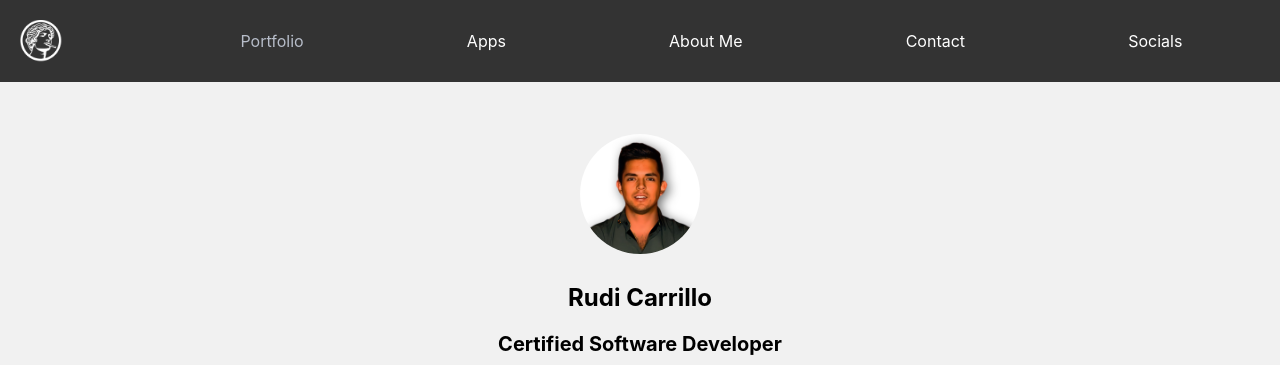
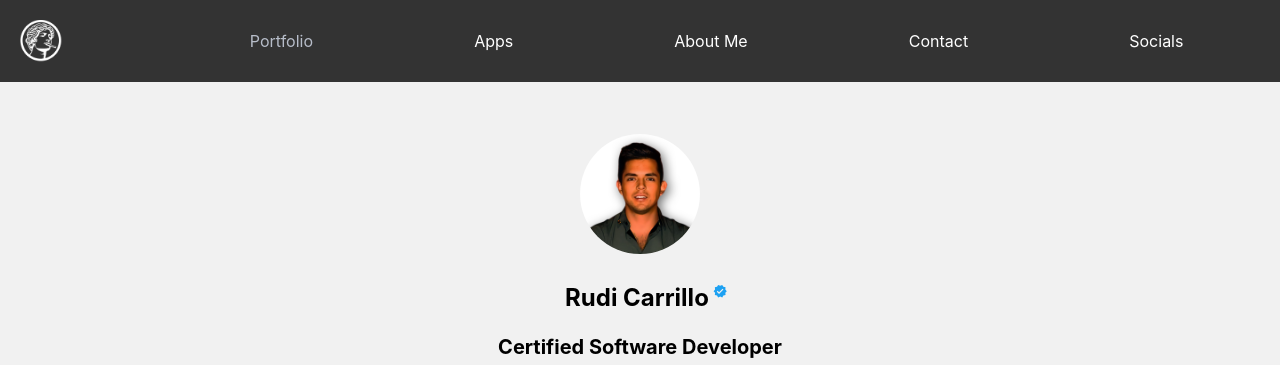
Before and after one commit to rudicarrilloypr/rc-portafolio, a React (Create React App) app: page / in a window 1280 px wide. Shown: the top 365 px of the page. Built offline with nearby package versions, Linux system fonts and the light colour scheme.

Commit message:
Add certified icon

```diff
--- a/src/components/Apps/Apps.jsx
+++ b/src/components/Apps/Apps.jsx
@@ -7,7 +7,7 @@ import "slick-carousel/slick/slick-theme.css";
 
 const projects = [
   {
-    name: "Fortnite new Cosmetics",
+    name: "Fortnite New Cosmetics",
     url: "https://github.com/rudicarrilloypr/fortnite-api",
     demo: "https://fortnite-api-new.netlify.app/",
     description: "Web application that receives updated data from the official Fortnite API and shows the upcoming cosmetics into the game.",
@@ -26,7 +26,7 @@ const projects = [
     name: "Actions App",
     url: "https://github.com/rudicarrilloypr/actions-app",
     demo: "https://actions-app.onrender.com/",
-    description: "Mobile web application where you can manage your budget; you have a list of transactions associated with a category, so that you can see how much money you spent and on what.",
+    description: "Mobile web application where you can manage your budget; you can create a list of transactions associated with a category, so that you can see how much money you spent and on what.",
     builtWith: "ROR, Javascript, CSS, Bootstrap, Node.js.",
     className: "actionsApp"
   },
--- a/src/components/Navbar/navbar.module.css
+++ b/src/components/Navbar/navbar.module.css
@@ -34,7 +34,8 @@
     cursor: pointer;
     color: white;
     text-decoration: none;
-    padding: 0.5rem 1rem;
+    padding: 0.1rem 0.25rem; /* Reducir el padding lateral */
+    margin: 0 0.1rem;
   }
 
   .navbar a:hover, .navbar a.active {
--- a/src/components/Portfolio/Portfolio.jsx
+++ b/src/components/Portfolio/Portfolio.jsx
@@ -1,14 +1,15 @@
 // Portfolio.jsx
 import React from 'react';
 import { FaGithub, FaTwitter, FaInstagram, FaLinkedin } from 'react-icons/fa';
+import { MdVerified } from "react-icons/md";
 import profileImage from '../../assets/rc-white.PNG';
 import styles from './portfolio.module.css';
 
 function Portfolio() {
   return (
     <section id="portfolio" className={styles.portfolio}>
-     <img src={profileImage} alt="Rudi Carrillo" className={styles.profileImage}/>
-      <h1>Rudi Carrillo</h1>
+      <img src={profileImage} alt="Rudi Carrillo" className={styles.profileImage}/>
+      <h1>Rudi Carrillo <MdVerified className={styles.verifiedIcon} /></h1>
       <h2>Certified Software Developer</h2>
       <p>My enthusiasm as a software developer lies in creating streamlined solutions for front and back-end projects.</p>
       <div className={styles.socialLinks}>
--- a/src/components/Portfolio/portfolio.module.css
+++ b/src/components/Portfolio/portfolio.module.css
@@ -13,6 +13,10 @@
     border-radius: 50%;
     object-fit: cover;
     margin-bottom: 5px;
+  }
+
+  .portfolio h1 {
+    margin-left: 12px;
   }
 
   .portfolio h2 {
@@ -39,6 +43,13 @@
     color: rgb(181, 188, 183);
   }
 
+  .verifiedIcon {
+    color: #1DA1F2; /* Color azul similar al de Twitter para el icono de verificación */
+    margin-left: -2px; /* Espacio entre el nombre y el icono */
+    margin-bottom: 17px;
+    vertical-align: middle; /* Alinea verticalmente con el texto */
+    font-size: 0.9rem; /* Tamaño del icono */
+  }
 
 @media (max-width: 768px) {
     .profileImage {
@@ -49,6 +60,10 @@
     .portfolio {
       margin-top: 60px; /* Ajusta para móviles si es necesario */
     }
+    .portfolio h1 {
+      margin-left: 12px;
+    }
+
     .portfolio h2 {
       font-size: 18px;
       margin-top: -9px;
```
